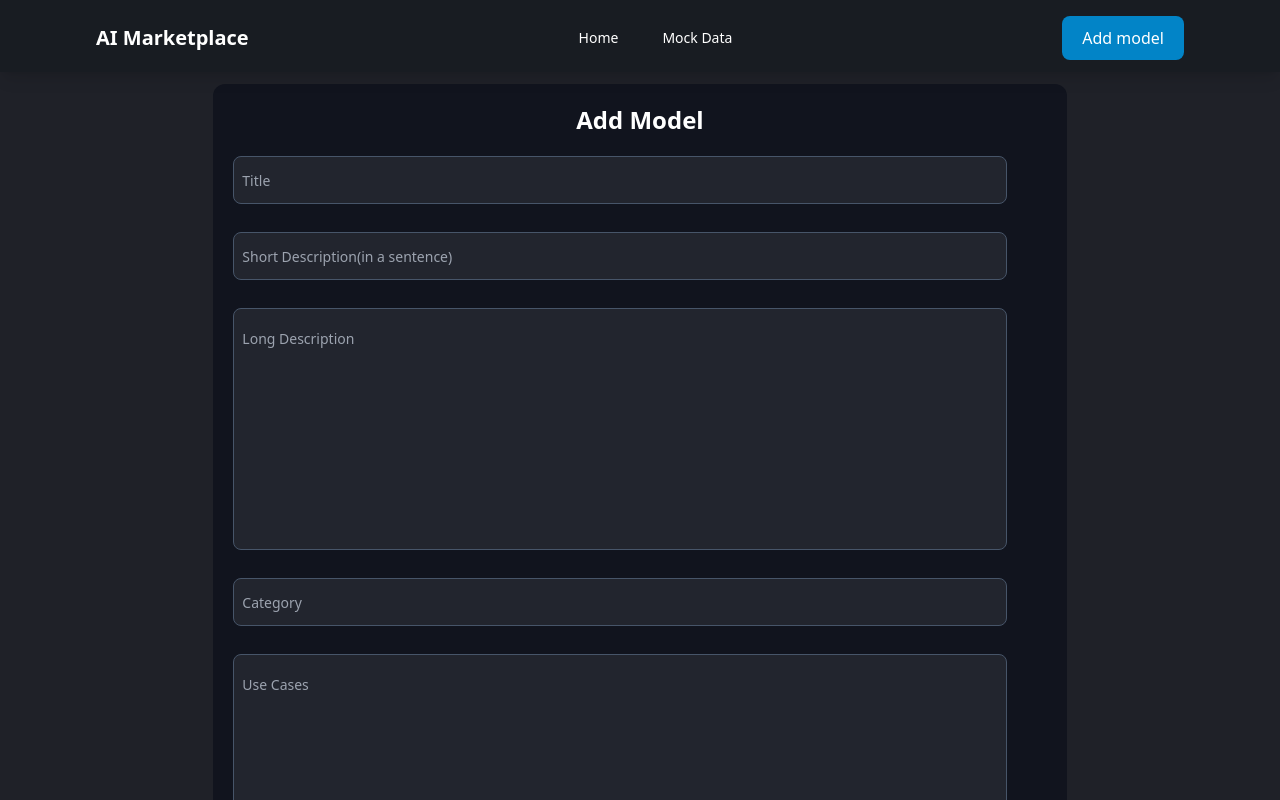
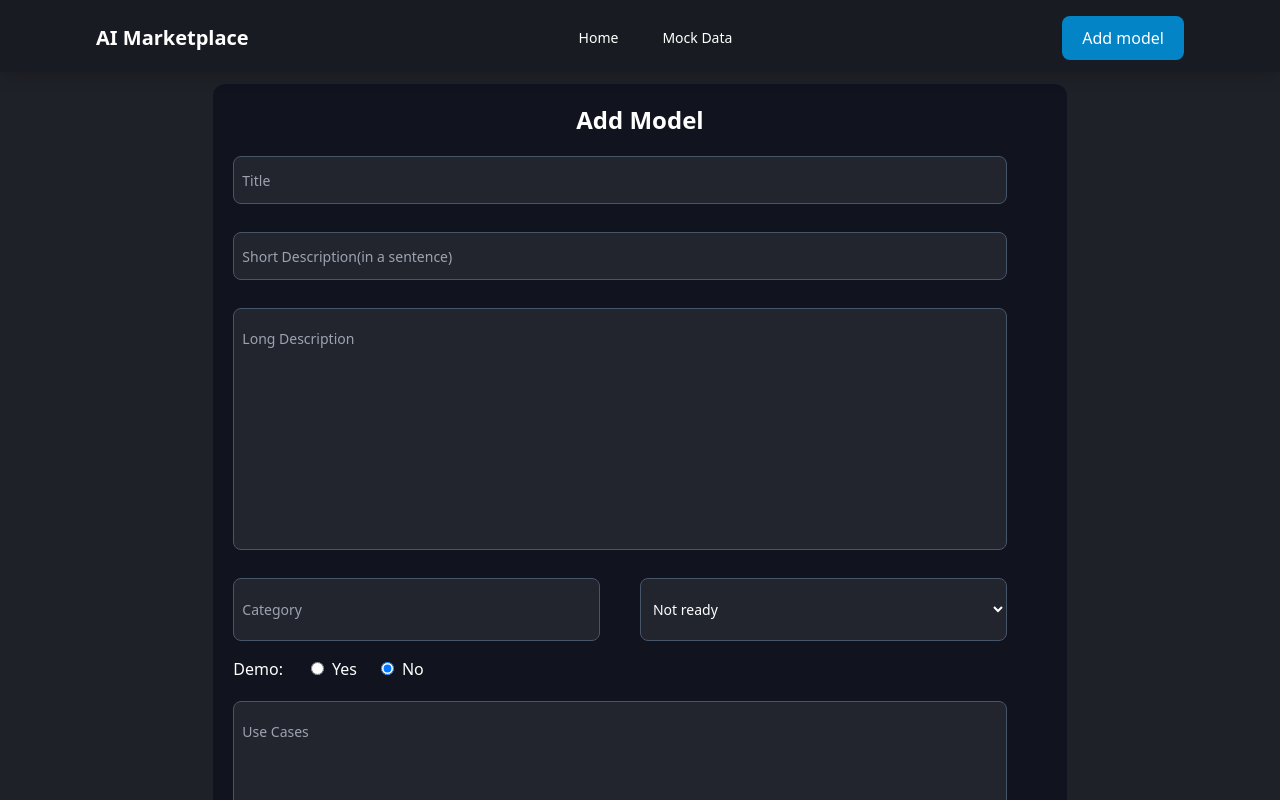
Before and after one commit to sahas-01/ai-marketplace, a Next.js app: page /addmodel in a window 1280 px wide. Shown: the top 800 px of the page. Built offline with nearby package versions, Linux system fonts and the light colour scheme.

Commit message:
feat: toast added

```diff
--- a/package.json
+++ b/package.json
@@ -15,7 +15,8 @@
     "next": "14.1.0",
     "openai": "^3.2.1",
     "react": "^18",
-    "react-dom": "^18"
+    "react-dom": "^18",
+    "react-toastify": "^10.0.4"
   },
   "devDependencies": {
     "@types/node": "^20",
--- a/pages/addmodel.tsx
+++ b/pages/addmodel.tsx
@@ -1,7 +1,10 @@
 import Navbar from '@/components/Navbar'
 import SEOHead from '@/utils/SEOHead'
+import { useRouter } from 'next/router';
 import React from 'react'
 import { useState } from 'react'
+import { ToastContainer, toast } from 'react-toastify';
+import 'react-toastify/dist/ReactToastify.css';
 
 const AddModel = () => {
 
@@ -13,9 +16,12 @@ const AddModel = () => {
     useCases: '',
     developedBy: '',
     codeSnippet: '',
+    isDemo: false,
+    status: 'Not ready'
   }
 
   const [modelData, setModelData] = useState(initialModelData)
+  const router = useRouter()
 
   const handleSubmit = async (e: React.FormEvent<HTMLFormElement>) => {
     e.preventDefault()
@@ -28,11 +34,15 @@ const AddModel = () => {
       body: JSON.stringify(modelData),
     })
     const data = await res.json()
-    if (data.status === 201) {
-      alert('Model Added Successfully')
+    if (data.message == 'Data saved successfully!') {
+      toast.success(data.message, { position: "top-right" })
+      setTimeout(() => {
+        router.push('/models')
+      }
+        , 4000)
       setModelData(initialModelData)
     } else {
-      alert(data.message);
+      toast.error(data.message, { position: "top-center" })
     }
   }
 
@@ -89,7 +99,7 @@ const AddModel = () => {
           <div className="flex relative m-0">
             <input
               type='text'
-              className="block h-12 bg-inputsBg text-white rounded-lg px-2 border border-slate-600 py-5 mt-5 mb-2 mr-10 text-sm w-full focus:outline-none
+              className="block h-15 bg-inputsBg text-white rounded-lg px-2 border border-slate-600 py-5 mt-5 mb-2 mr-10 text-sm w-full focus:outline-none
                             transition transform duration-100 ease-out
                             "
               placeholder='Category'
@@ -98,7 +108,51 @@ const AddModel = () => {
                 setModelData({ ...modelData, category: e.target.value })
               }
             />
+            {/* eslint-disable-next-line jsx-a11y/role-supports-aria-props */}
+            <select name="Status" id="status"
+              value={modelData.status}
+              aria-placeholder='Status'
+              onChange={(e) => setModelData({ ...modelData, status: e.target.value })}
+              className='h-15 bg-inputsBg text-white rounded-lg px-2 border border-slate-600 py-5 mt-5 mb-2 mr-10 text-sm w-full focus:outline-none'
+            >
+              <option value="Select Category" className="bg-[#080020] p-5 m-8 text-white">
+                Select Category
+              </option>
+              <option value="Not ready" className="bg-[#080020] p-5 m-8 text-white">
+                Not ready
+              </option>
+              <option value="testing" className="bg-[#080020] p-5 m-8 text-white">
+                Testing
+              </option>
+              <option value="production" className="bg-[#080020] p-5 m-8 text-white">
+                Production
+              </option>
+            </select>
           </div>
+          <div className="flex items-center mt-2">
+            <span className="text-white mr-3">Demo:</span>
+            <label className="radio-label text-white mx-2">
+              <input
+                type="radio"
+                value="true"
+                className='mx-2'
+                checked={modelData.isDemo === true}
+                onChange={() => setModelData({ ...modelData, isDemo: true })}
+              />
+              Yes
+            </label>
+            <label className="radio-label text-white mx-2">
+              <input
+                type="radio"
+                value="false"
+                className='mx-2'
+                checked={modelData.isDemo === false}
+                onChange={() => setModelData({ ...modelData, isDemo: false })}
+              />
+              No
+            </label>
+          </div>
+
           <div className="flex relative m-0">
             <textarea
               className="block h-fit bg-inputsBg text-white rounded-lg px-2 border border-slate-600 py-5 mt-5 mb-2 mr-10 text-sm w-full focus:outline-none
@@ -138,6 +192,7 @@ const AddModel = () => {
           </div>
         </form>
       </div>
+      <ToastContainer theme="dark" />
     </>
   )
 }
--- a/pages/models/[id].tsx
+++ b/pages/models/[id].tsx
@@ -5,9 +5,9 @@ import Head from 'next/head';
 import DetailAbout from '@/sections/DetailAbout';
 import UseCases from '@/sections/UseCases';
 import SEOHead from '@/utils/SEOHead';
-import Image from 'next/image';
 import { useRouter } from 'next/router';
 import { ModelData } from '@/interfaces';
+import DemoSection from '@/sections/DemoSection';
 
 const ModelInfoPage = () => {
     // State to track the active tab
@@ -15,7 +15,6 @@ const ModelInfoPage = () => {
     const router = useRouter();
     const [modelData, setModelData] = useState({} as ModelData);
     const [isLoading, setIsLoading] = useState(true);
-    const [summarizeText,setSummarizeText] = useState('');
 
     // Function to handle tab change
     const handleTabChange = (tab?: string) => {
@@ -46,26 +45,6 @@ const ModelInfoPage = () => {
     }
         // eslint-disable-next-line react-hooks/exhaustive-deps
         , [_id]);
-
-    const handleFeatureTest = async () => {
-        try {
-            console.log('inside fetchhhh' + summarizeText);
-            const res = await fetch(`/api/summarize`, {
-                method: 'POST',
-                headers: {
-                    'Content-Type': 'application/json'
-                },
-                body: JSON.stringify({
-                    text: summarizeText
-                })
-            });
-            const data = await res.json();
-            console.log(data);
-        } catch (err) {
-            console.log(err);
-        }
-    }
-
     return (
         <>
             <SEOHead titleString='AI MarketPlace-Atlan | Model Info' />
@@ -155,19 +134,7 @@ const ModelInfoPage = () => {
             {
                 activeTab === 'tryitout' && (
                     <section className='h-auto my-5 px-7 lg:px-24 text-white'>
-                        <textarea
-                            className='w-full h-40 p-5 bg-slate-800 rounded-lg'
-                            placeholder='Enter your text here'
-                            value={summarizeText}
-                            onChange={(e) => setSummarizeText(e.target.value)}
-                        />
-                        <button
-                            onClick={
-                                handleFeatureTest
-                            }
-                            className='bg-blueLight text-white px-5 py-2 rounded-lg mt-5'>
-                            Try it out
-                        </button>
+                        <DemoSection />
                     </section>
                 )
             }
--- a/pages/models/index.tsx
+++ b/pages/models/index.tsx
@@ -1,10 +1,10 @@
+import React, { useEffect, useState } from 'react';
 import Loader from '@/components/Loader';
 import ModelCard from '@/components/ModelCard';
 import Navbar from '@/components/Navbar';
 import { ModelData } from '@/interfaces';
 import SEOHead from '@/utils/SEOHead';
 import { Poppins } from 'next/font/google';
-import React, { useEffect, useState } from 'react';
 
 const poppins = Poppins({
     adjustFontFallback: false,
@@ -19,6 +19,8 @@ const ModelsPage = () => {
     const [models, setModels] = useState([]);
     const [isLoading, setIsLoading] = useState(true);
     const [activeFilter, setActiveFilter] = useState('all'); // Track active filter
+    const [currentPage, setCurrentPage] = useState(1);
+    const modelsPerPage = 10;
 
     useEffect(() => {
         const fetchModels = async () => {
@@ -37,6 +39,7 @@ const ModelsPage = () => {
 
     const handleFilter = (filter: string) => {
         setActiveFilter(filter); // Update active filter state
+        setCurrentPage(1); // Reset to first page when filter changes
 
         if (filter === 'all') {
             setModels(allModels);
@@ -45,14 +48,21 @@ const ModelsPage = () => {
                 return model.downloads !== undefined && model.stars !== undefined && model.downloads > 2000 && model.stars > 30;
             });
             setModels(filteredModels);
-        }
-        else if (filter === 'tryitout') {
+        } else if (filter === 'tryitout') {
             const filteredModels = allModels.filter((model: ModelData) => {
                 return model.isDemo;
             });
             setModels(filteredModels);
         }
     };
+
+    // Logic to get current models based on pagination
+    const indexOfLastModel = currentPage * modelsPerPage;
+    const indexOfFirstModel = indexOfLastModel - modelsPerPage;
+    const currentModels = models.slice(indexOfFirstModel, indexOfLastModel);
+
+    // Change page
+    const paginate = (pageNumber: number) => setCurrentPage(pageNumber);
 
     return (
         <main className={`${poppins.className}`}>
@@ -94,9 +104,22 @@ const ModelsPage = () => {
                 </div>
             )}
             <div className="grid grid-cols-1 md:grid-cols-2 lg:grid-cols-3 gap-10 mx-14 sm:mx-20 my-2">
-                {models?.map((model: ModelData) => (
+                {currentModels.map((model: ModelData) => (
                     <ModelCard key={model._id} model={model} />
                 ))}
+            </div>
+            {/* Pagination */}
+            <div className="flex justify-center mt-5">
+                <ul className="flex space-x-2">
+                    {[...Array(Math.ceil(models.length / modelsPerPage))].map((_, index) => (
+                        <li key={index} className="cursor-pointer">
+                            <button onClick={() => paginate(index + 1)}
+                                className={`px-3 py-1 rounded-md mx-1 ${currentPage === index + 1 ? 'bg-blueLight text-white' : 'bg-slate-600 text-white'}`}
+
+                            >{index + 1}</button>
+                        </li>
+                    ))}
+                </ul>
             </div>
         </main>
     );
--- /dev/null
+++ b/sections/DemoSection/index.tsx
@@ -0,0 +1,61 @@
+import React, { useState } from 'react';
+import { ToastContainer, toast } from 'react-toastify';
+import 'react-toastify/dist/ReactToastify.css';
+
+const DemoSection = () => {
+    const [text, setText] = useState('');
+    const [summarizedText, setSummarizedText] = useState('');
+    const [isLoading, setIsLoading] = useState(false); // State to track loading state of API call
+
+    const handleFeatureTest = async () => {
+        if (!isLoading) { // Check if API call is already in progress
+            try {
+                setIsLoading(true); // Set loading state to true
+                const res = await fetch(`/api/summarize`, {
+                    method: 'POST',
+                    headers: {
+                        'Content-Type': 'application/json'
+                    },
+                    body: JSON.stringify({
+                        text: text
+                    })
+                });
+                const data = await res.json();
+                setSummarizedText(data.result);
+            } catch (err) {
+                console.log(err);
+            } finally {
+                setIsLoading(false); // Reset loading state regardless of success or failure
+            }
+        }
+    };
+
+    return (
+        <>
+            <textarea
+                className='w-full h-40 p-5 bg-slate-800 rounded-lg focus:border-none border-none'
+                placeholder='Enter your text here'
+                value={text}
+                onChange={(e) => setText(e.target.value)}
+            />
+            <button
+                onClick={handleFeatureTest}
+                className={`bg-blueLight text-white px-5 py-2 rounded-lg mt-5 ${isLoading ? 'opacity-50 cursor-not-allowed' : ''}`}
+                disabled={isLoading} // Disable button when loading
+            >
+                {isLoading ? 'Processing...' : 'Try it out'}
+            </button>
+            {
+                summarizedText && (
+                    <div className='mt-5'>
+                        <h3 className='text-white text-xl font-semibold'>Summarized Text:</h3>
+                        <p className='text-white mt-2'>{summarizedText}</p>
+                    </div>
+                )
+            }
+            <ToastContainer theme='dark' />
+        </>
+    );
+};
+
+export default DemoSection;
```
Also changed, not shown: pages/api/addModelData.ts (+6 -2 lines), 1 other file (tests, documents, lock files or other folders).
